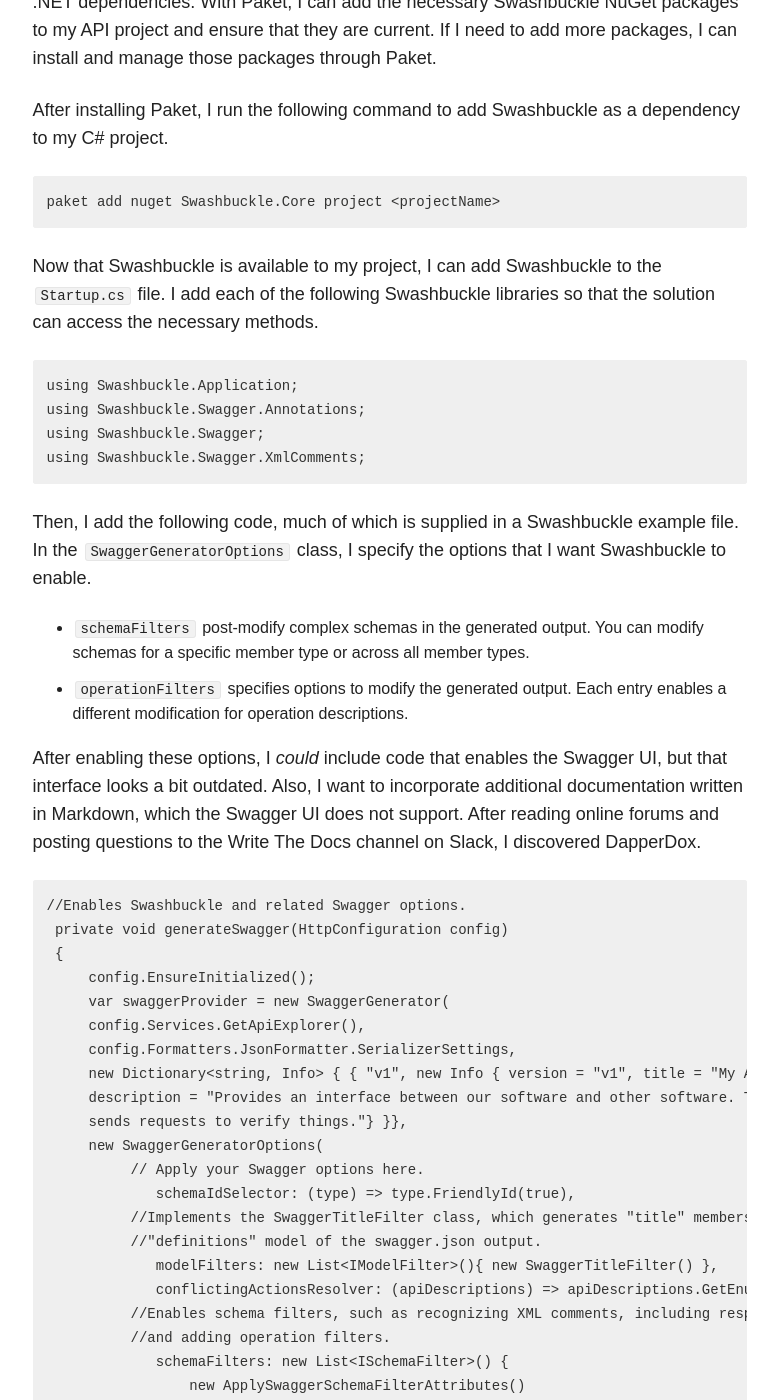
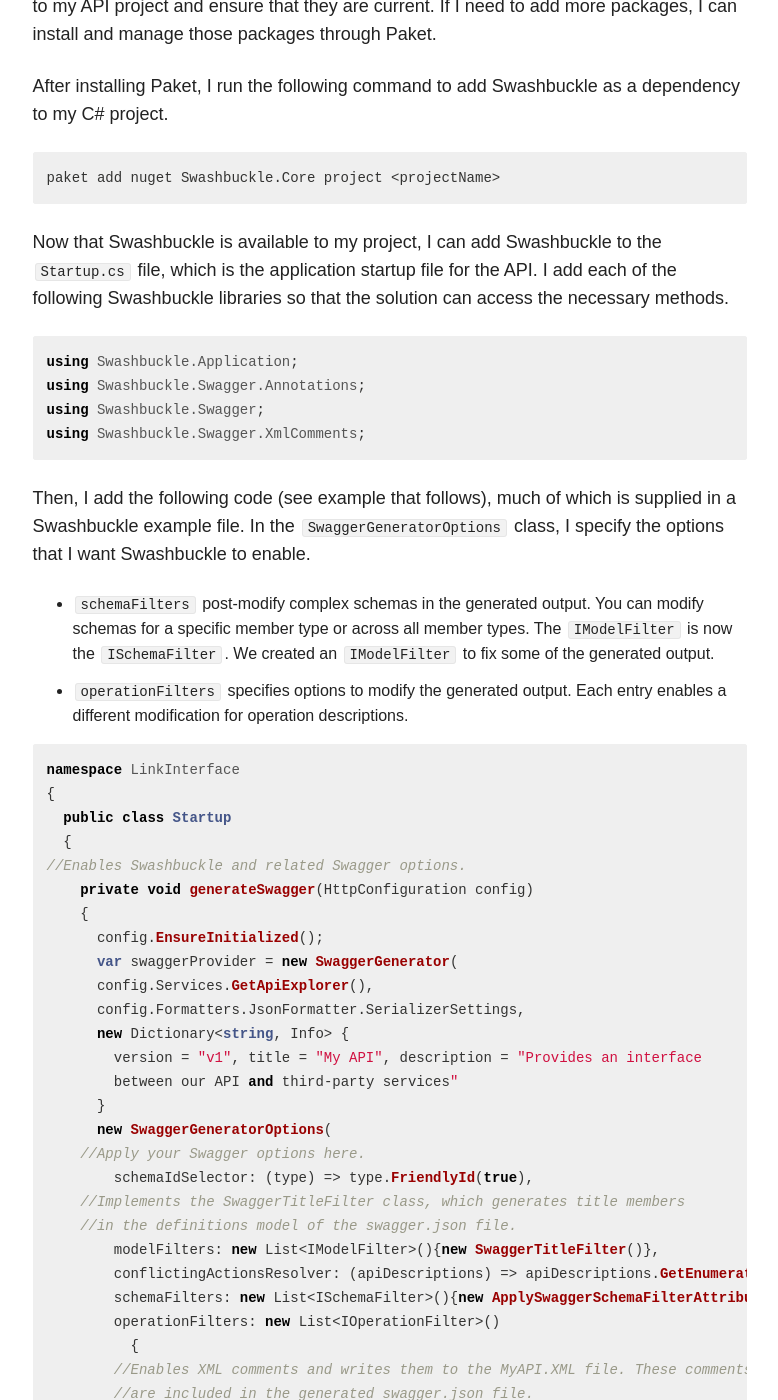
Before and after one commit to justwriteclick/docslikecode, a Jekyll site: the page built from _posts/articles/2017-06-03-api-docs-with-code.md, in a window 1280 px wide and 1400 px high, scrolled down 2194 px. Shown: the whole window, without its empty margins (347-1125 px from the left). Built offline with Jekyll 4.4.1, drawn with Linux system fonts in a browser that asks for light colours; nearby versions of some CDN libraries; some of the changed text lies outside the part shown.

Commit message:
Adds article about integrating generated Swagger with DapperDox

````diff
--- a/_posts/articles/2017-06-03-api-docs-with-code.md
+++ b/_posts/articles/2017-06-03-api-docs-with-code.md
@@ -1,11 +1,11 @@
 ---
 layout: post
-title: API docs with generated Swagger.json files - Lucas Systems, Adam Locke
+title: Documenting APIs with Swagger - Lucas Systems, Adam Locke
 excerpt: "Integrating Swagger/OpenAPI files from code with documentation."
-modified: Sat Jun  3 12:57:48 CDT 2017
+modified: Fri Jun  9 07:16:05 CDT 2017
 categories: articles
 author: adam_locke
-tags: [case study, swagger, dapperdox, use case, api, docs, repos, tools]
+tags: [case study, swagger, openapi, dapperdox, use case, api, docs, repos, tools]
 image:
   feature: crocieristi-pirate-ship.jpg
   credit: Flickr crocieristi
@@ -34,93 +34,98 @@
 paket add nuget Swashbuckle.Core project <projectName>
 ```
 
-Now that Swashbuckle is available to my project, I can add Swashbuckle to the ```Startup.cs``` file. I add each of the following Swashbuckle libraries so that the solution can access the necessary methods.
+Now that Swashbuckle is available to my project, I can add Swashbuckle to the `Startup.cs` file, which is the application startup file for the API. I add each of the following Swashbuckle libraries so that the solution can access the necessary methods.
 
-```
+```csharp
 using Swashbuckle.Application;
 using Swashbuckle.Swagger.Annotations;
 using Swashbuckle.Swagger;
 using Swashbuckle.Swagger.XmlComments;
 ```
 
-Then, I add the following code, much of which is supplied in a Swashbuckle example file. In the ```SwaggerGeneratorOptions``` class, I specify the options that I want Swashbuckle to enable.
-* ```schemaFilters``` post-modify complex schemas in the generated output. You can modify schemas for a specific member type or across all member types.
-* ```operationFilters``` specifies options to modify the generated output. Each entry enables a different modification for operation descriptions.
+Then, I add the following code (see example that follows), much of which is supplied in a Swashbuckle example file. In the `SwaggerGeneratorOptions` class, I specify the options that I want Swashbuckle to enable.
+* `schemaFilters` post-modify complex schemas in the generated output. You can modify schemas for a specific member type or across all member types. The `IModelFilter` is now the `ISchemaFilter`. We created an `IModelFilter` to fix some of the generated output.
+* `operationFilters` specifies options to modify the generated output. Each entry enables a different modification for operation descriptions.
 
-After enabling these options, I *could* include code that enables the Swagger UI, but that interface looks a bit outdated. Also, I want to incorporate additional documentation written in Markdown, which the Swagger UI does not support. After reading online forums and posting questions to the Write The Docs channel on Slack, I discovered DapperDox.
+```csharp
+namespace LinkInterface
+{
+  public class Startup
+  {
+//Enables Swashbuckle and related Swagger options.
+    private void generateSwagger(HttpConfiguration config)
+    {
+      config.EnsureInitialized();
+      var swaggerProvider = new SwaggerGenerator(
+      config.Services.GetApiExplorer(),
+      config.Formatters.JsonFormatter.SerializerSettings,
+      new Dictionary<string, Info> {
+        version = "v1", title = "My API", description = "Provides an interface
+        between our API and third-party services"
+      }
+      new SwaggerGeneratorOptions(
+    //Apply your Swagger options here.
+        schemaIdSelector: (type) => type.FriendlyId(true),
+    //Implements the SwaggerTitleFilter class, which generates title members
+    //in the definitions model of the swagger.json file.
+        modelFilters: new List<IModelFilter>(){new SwaggerTitleFilter()},
+        conflictingActionsResolver: (apiDescriptions) => apiDescriptions.GetEnumerator().Current,
+        schemaFilters: new List<ISchemaFilter>(){new ApplySwaggerSchemaFilterAttributes()},
+        operationFilters: new List<IOperationFilter>()
+          {
+        //Enables XML comments and writes them to the MyAPI.XML file. These comments
+        //are included in the generated swagger.json file.
+            new ApplyXmlActionComments("MyAPI.XML"),
+        //Enables the SwaggerResponse output class, to specify multiple
+        //response codes for the API.
+            new ApplySwaggerResponseAttributes()
+          }
+        );
 
+        var swaggerString = JsonConvert.SerializeObject(
+          swaggerDoc,
+          Formatting.Indented,
+          new JsonSerializerSettings
+          {
+            NullValueHandling = NullValueHandling.Ignore,
+            Converters = new[] {new VendorExtensionsConverter()}
+          }
+        );
+
+    //Writes the swagger.json file to the \output directory so that it can
+    //be consumed by statis site generators.
+        System.IO.StreamWriter file = new System.IO.StreamWriter("swagger.json");
+        file.WriteLine(swaggerString);
+        file.Close();
+      );
+    }
+  }
+}
 ```
-//Enables Swashbuckle and related Swagger options.
- private void generateSwagger(HttpConfiguration config)
- {
-     config.EnsureInitialized();
-     var swaggerProvider = new SwaggerGenerator(
-     config.Services.GetApiExplorer(),
-     config.Formatters.JsonFormatter.SerializerSettings,
-     new Dictionary<string, Info> { { "v1", new Info { version = "v1", title = "My API",
-     description = "Provides an interface between our software and other software. This API
-     sends requests to verify things."} }},
-     new SwaggerGeneratorOptions(
-          // Apply your Swagger options here.
-             schemaIdSelector: (type) => type.FriendlyId(true),
-          //Implements the SwaggerTitleFilter class, which generates "title" members in the
-          //"definitions" model of the swagger.json output.
-             modelFilters: new List<IModelFilter>(){ new SwaggerTitleFilter() },
-             conflictingActionsResolver: (apiDescriptions) => apiDescriptions.GetEnumerator().Current,
-          //Enables schema filters, such as recognizing XML comments, including response codes,
-          //and adding operation filters.
-             schemaFilters: new List<ISchemaFilter>() {
-                 new ApplySwaggerSchemaFilterAttributes()
-                 },
-             operationFilters: new List<IOperationFilter>() {
-              //Recognize XML comments in the code and write them to the MyAPI.XML file.
-                 new ApplyXmlActionComments("MyAPI.XML"),
-              //Enable response code classes and attributes through Swashbuckle.
-                 new ApplySwaggerResponseAttributes(),
-              //Modify operation descriptions after they are generated.
-                 new ApplySwaggerOperationAttributes(),
-              //Enable operation filters and attributes.
-                 new ApplySwaggerOperationFilterAttributes()
-             }
 
-         )
+After enabling these options, I *could* include code that enables the Swagger UI, but that interface looks a bit outdated. Also, I want to incorporate additional documentation written in Markdown, which the Swagger UI does not support. After reading online forums and posting questions to the [Write The Docs channel on Slack](http://www.writethedocs.org/slack/), I discovered DapperDox.
 
-     );
-     var swaggerDoc = swaggerProvider.GetSwagger("http://localhost:8006", "v1");
-
-  // Serializes the swaggerDoc variable.
-     var swaggerString = JsonConvert.SerializeObject(
-         swaggerDoc,
-         Formatting.Indented,
-         new JsonSerializerSettings
-         {
-             NullValueHandling = NullValueHandling.Ignore,
-             Converters = new[] { new VendorExtensionsConverter() }
-         }
-     );
-
-```
 ## Using DapperDox
 
-[DapperDox](http://dapperdox.io/) is an open source documentation framework for OpenAPI specifications. Instead of having Swashbuckle publish our API specificaiton in the Swagger UI, I added the following code to the ```Startup.cs``` file. This code writes the Swagger specification to a swagger.json file.
+[DapperDox](http://dapperdox.io/) is an open source documentation framework for OpenAPI specifications. Instead of having Swashbuckle publish our API specification in the Swagger UI, I added the following code to the `Startup.cs` file. This code writes the Swagger specification to a `swagger.json` file.
 
-```
+```csharp
    System.IO.StreamWriter file = new System.IO.StreamWriter("swagger.json");
       file.WriteLine(swaggerString);
       file.Close();
 ```
 
-DapperDox reads this file and displays it in its own UI. I installed DapperDox and pointed it at my swagger.json file, and saw nothing but error messages in my command prompt.
+DapperDox reads this file and displays it in its own UI. I installed DapperDox and pointed it at my `swagger.json` file, and saw nothing but error messages in my command prompt.
 
-Reading through the [DapperDox documentation](http://dapperdox.io/docs/spec-resource-definitions), I discovered that "When specifying a resource schema object...DapperDox requires that the optional schema object title member is present." This requirement was problematic, because Swashbuckle does not include a method for adding members to a schema in the generated swagger.json file. Additionally, it took some tinkering in the code for me to realize that the missing title member on the ```definitions``` model is what caused DapperDox to break.
+Reading through the [DapperDox documentation](http://dapperdox.io/docs/spec-resource-definitions), I discovered that *"When specifying a resource schema object...DapperDox requires that the optional schema object title member is present."* This requirement was problematic, because Swashbuckle does not include a method for adding members to a schema in the generated `swagger.json` file. Additionally, it took some tinkering in the code for me to realize that the missing title member on the `definitions` model is what caused DapperDox to break.
 
 ## Fixing the output
 
-The Swashbuckle documentation offered little help in this regard, so I turned to one of our developers. After reviewing the code together, my developer counterpart created a ```SwaggerTitleFilter``` method that adds a title member to the definitions model in the resulting swagger.json file. The title member displays in the generated documentation as a link to the referenced object, creating a hyperlink between the two objects.
+The Swashbuckle documentation offered little help in this regard, so I turned to one of our developers. After reviewing the code together, my developer counterpart created a `SwaggerTitleFilter` method that adds a `title` member to the `definitions` model in the resulting `swagger.json` file. The title member displays in the generated documentation as a link to the referenced object, creating a hyperlink between the two objects.
 
-The following code implements an IModelFilter that causes Swashbuckle to generate a title member for any schema.
+The following code implements an `IModelFilter` that causes Swashbuckle to generate a title member for any schema. The `SwaggerTitleFilter` was referenced in the previous code sample
 
-```
+```csharp
 namespace MyAPI.Swagger
 {
     public class SwaggerTitleFilter : IModelFilter
@@ -132,18 +137,26 @@
     }
 }
 ```
-I compiled the code and Swashbuckle generated an updated swagger.json file. With the title member added to the swagger.json output, I pointed DapperDox at the directory containing my swagger.json file.
+I compiled the code and Swashbuckle generated an updated `swagger.json` file. With the `title` member added to the `swagger.json` output, I pointed DapperDox at the directory containing my `swagger.json` file.
 
 ```
 .\dapperdox -spec-dir=C:\Bitbucket\APIproject\source
 ```
 
-I opened a browser and entered ```http://localhost:3123```, which is where DapperDox runs by default, and it worked! DapperDox displayed my swagger.json file and created interactive documentation that clearly displays the requests, responses, and query parameters for the API.
+I opened a browser and entered `http://localhost:3123`, which is where DapperDox runs by default, and it worked! DapperDox displayed my `swagger.json` file and created interactive documentation that clearly displays the requests, responses, and query parameters for the API. I demoed the output for a few developers and support engineers, and they were over the moon.
+
+![DapperDox API reference screenshot](images/DapperDox_API_reference.png "DapperDox API reference screenshot")
 
 ## Next steps
 
-With this framework in place, we can extend Swashbuckle to future APIs and use DapperDox to host the swagger.json file for each. The resulting output is a swagger.json file that lives with the code, and documentation that developers and the support engineers can access locally by running a single command.
+With this framework in place, we can extend Swashbuckle to future APIs and use DapperDox to host the `swagger.json` file for each. The resulting output lives with the code, and provides documentation that developers and support engineers can access locally by running a single command.
 
-Each time that the code builds, the swagger.json file updates with the most current information. Developers and support engineers just run the ```.\dapperdox``` command and specify the directory where the swagger.json file lives. As the code changes, so does the documentation, so technical debt approaches zero.
+To add documentation beyond just the generated JSON output, DapperDox works incredibly well. I can author short tutorials that describe how to integrate our API with third-party services, which developers can easily review and modify through pull requests. As the API grows, we can add a README file that describes enhancements, modifications, and new integration points. Non-API documentation will live in an `\assets` directory, which DapperDox includes at build time.
 
-To add documentation beyond just the generated JSON output, DapperDox worked incredibly well. The pain of determining why DapperDox was broken and the additional coding required to fix the problem was worth the effort, and we are poised to integrate this process into the next APIs that are developed.
+Each time that the code builds, the `swagger.json` file updates with the most current information. Developers and support engineers just run the `.\dapperdox` command and specify the directory where the `swagger.json` file lives. As the code changes, so does the documentation, so technical debt approaches zero.
+
+## Lessons learned
+
+Static site generators are all the rage, and for good reason. Providing a lightweight framework that can be deployed quickly is a huge asset when documenting APIs, especially external-facing documentation. Numerous options are available, but DapperDox felt like the right fit for our needs.
+
+The pain of determining why DapperDox was broken and the additional coding required to fix the problem was worth the effort, and we are poised to integrate this process into the next set of APIs that our team develops.
````
Also changed, not shown: other parts of _posts/articles/2017-06-03-api-docs-with-code.md (+7 -7 lines), images/DapperDox_API_reference.png (added).
